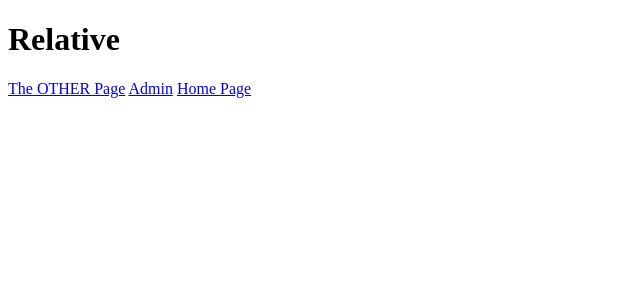
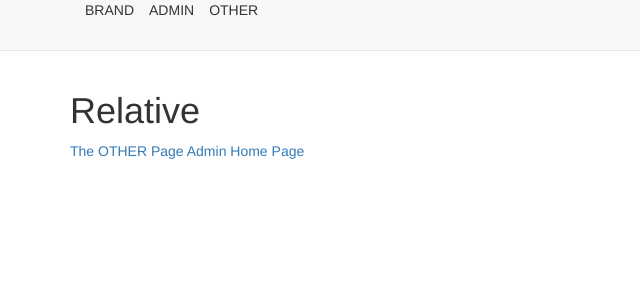
Before and after one commit to drklrd/django-cbvs, a Django app: page /first_app/relative/ in a window 1280 px wide. Shown: the top 300 px of the page, without its empty margins (0-640 px from the left). Run offline with Django 3.2, Linux system fonts and the light colour scheme; some libraries are stand-ins or nearby versions.

Commit message:
add base.html and template inheritance

```diff
--- /dev/null
+++ b/templates/first_app/base.html
@@ -0,0 +1,24 @@
+<!DOCTYPE html>
+<html>
+    <head>
+        <meta charset="utf-8">
+        <title></title>
+        <link rel="stylesheet" href="https://maxcdn.bootstrapcdn.com/bootstrap/3.3.7/css/bootstrap.min.css" integrity="sha384-BVYiiSIFeK1dGmJRAkycuHAHRg32OmUcww7on3RYdg4Va+PmSTsz/K68vbdEjh4u" crossorigin="anonymous">
+    </head>
+    <body>
+        <nav class="navbar navbar-default navbar-static-top">
+            <div class="container">
+                <ul class="nav navbar-nav">
+                    <li ><a class="navbar-brand" href="{% url 'index' %}"></a>BRAND</li>
+                    <li ><a class="navbar-brand" href="{% url 'admin:index' %}"></a>ADMIN</li>
+                    <li ><a class="navbar-brand" href="{% url 'first_app:other' %}"></a>OTHER</li>
+                </ul>
+            </div>
+        </nav>
+        <div class="container">
+            {% block body_block %}
+                <!-- Anything outside here will be inherited -->
+            {% endblock %}
+        </div>
+    </body>
+</html>
--- a/templates/first_app/relative.html
+++ b/templates/first_app/relative.html
@@ -1,15 +1,8 @@
 <!DOCTYPE html>
-<html>
-    <head>
-        <meta charset="utf-8">
-        <title>Relative</title>
-    </head>
-    <body>
-        <h1>Relative</h1>
-        <a href="{% url 'first_app:other' %}">The OTHER Page</a>
-        <a href="{% url 'admin:index' %}">Admin</a>
-        <a href="{% url 'index' %}">Home Page</a>
-
-
-    </body>
-</html>
+{% extends "first_app/base.html" %}
+{% block body_block %}
+    <h1>Relative</h1>
+    <a href="{% url 'first_app:other' %}">The OTHER Page</a>
+    <a href="{% url 'admin:index' %}">Admin</a>
+    <a href="{% url 'index' %}">Home Page</a>
+{% endblock %}
```
Also changed, not shown: templates/first_app/other.html (+4 -9 lines).
